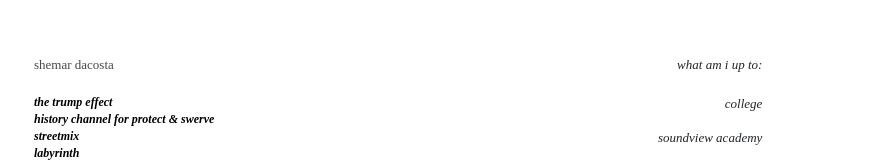
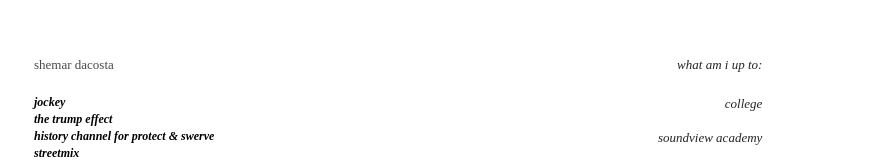
Before and after one commit to spookyvert/spookyvert.github.io, a website: page index.html in a window 1280 px wide. Shown: the top 161 px of the page, without its empty margins (166-1054 px from the left). Drawn offline with Linux system fonts and the light colour scheme.

Commit message:
Update index.html

```diff
--- a/index.html
+++ b/index.html
@@ -28,6 +28,7 @@
   <div class="col-xs-12 col-md-4">
     <h2><a href="#" id="title">shemar dacosta</a></h2>
     <ul>
+      <li class= "sidebar-item"><a href="http://jockey.dance" class="nav-item">jockey</a></li>
       <li class= "sidebar-item"><a href="https://spookyvert.github.io/thetrumpeffect/" class="nav-item">the trump effect</a></li>
       <li class= "sidebar-item"><a href="https://www.facebook.com/GetHistoryNow/videos/509664412572030/" class="nav-item">history channel for protect & swerve</a></li>
       <li class= "sidebar-item"><a href="https://streetmix.net/" class="nav-item">streetmix</a></li>
```
